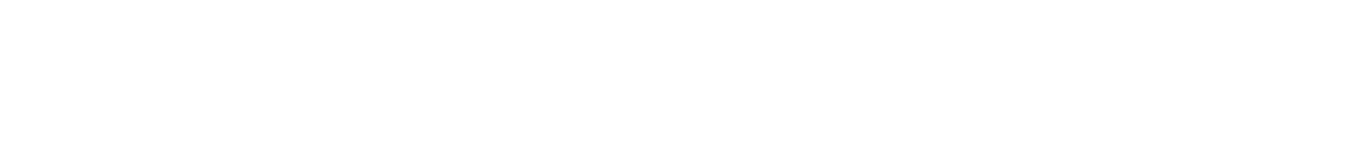
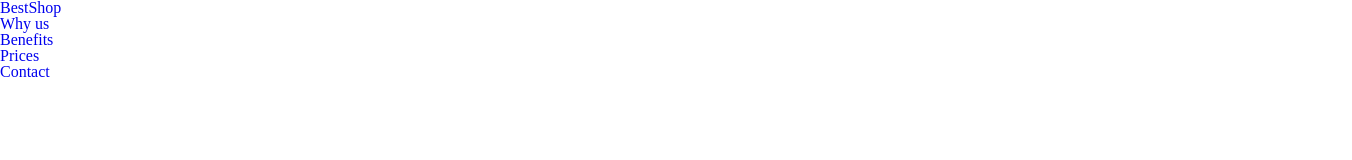
Before and after one commit to Karol855/BestShop, a plain HTML site: page index.html in a window 1280 px wide. Shown: the whole page, 1352 px wide, since content can reach past the window. Drawn offline with Linux system fonts and the light colour scheme.

Commit message:
added HTML structure of header section

```diff
--- a/css/style.css
+++ b/css/style.css
@@ -24,3 +24,7 @@ a {
 body {
     font-family: var(--font-open-sans);
 }
+.container {
+    width: 1352px;
+    margin: 0 auto;
+}
--- a/index.html
+++ b/index.html
@@ -13,6 +13,27 @@
     <link href="https://fonts.googleapis.com/css2?family=Open+Sans:wght@300;400;700&family=Raleway:wght@300;400;700;800&display=swap" rel="stylesheet">
 </head>
 <body>
-
+<!--    *******   ADDED  HEADER  SECTION    ********-->
+<header class="header">
+    <div class="container header__section">
+        <a href="#" class="header__logo logo">BestShop</a>
+        <nav class="header__nav">
+            <ul class="nav__list">
+                <li class="nav__element">
+                    <a href="#why-us" class="nav__link">Why us</a>
+                </li>
+                <li class="nav__element">
+                    <a href="#benefits" class="nav__link">Benefits</a>
+                </li>
+                <li class="nav__element">
+                    <a href="#prices" class="nav__link">Prices</a>
+                </li>
+                <li class="nav__element">
+                    <a href="#contact" class="nav__link">Contact</a>
+                </li>
+            </ul>
+        </nav>
+    </div>
+</header>
 </body>
 </html>
```
